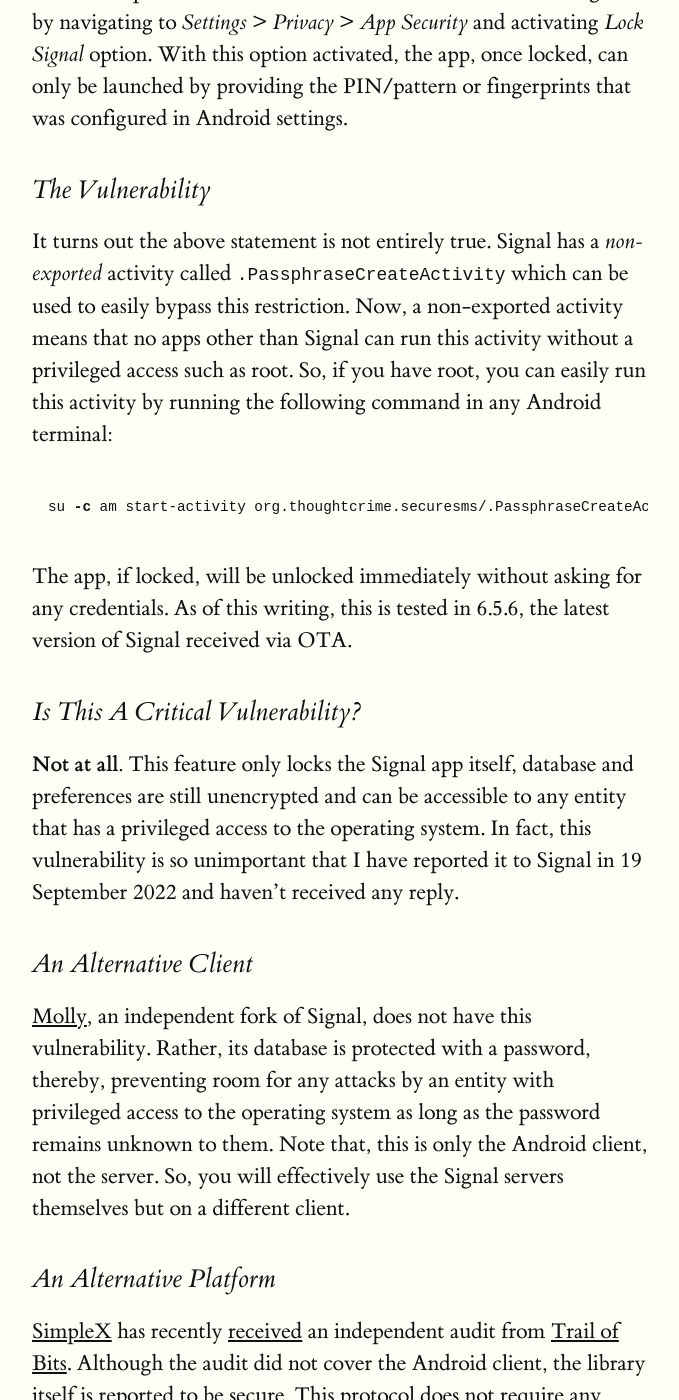
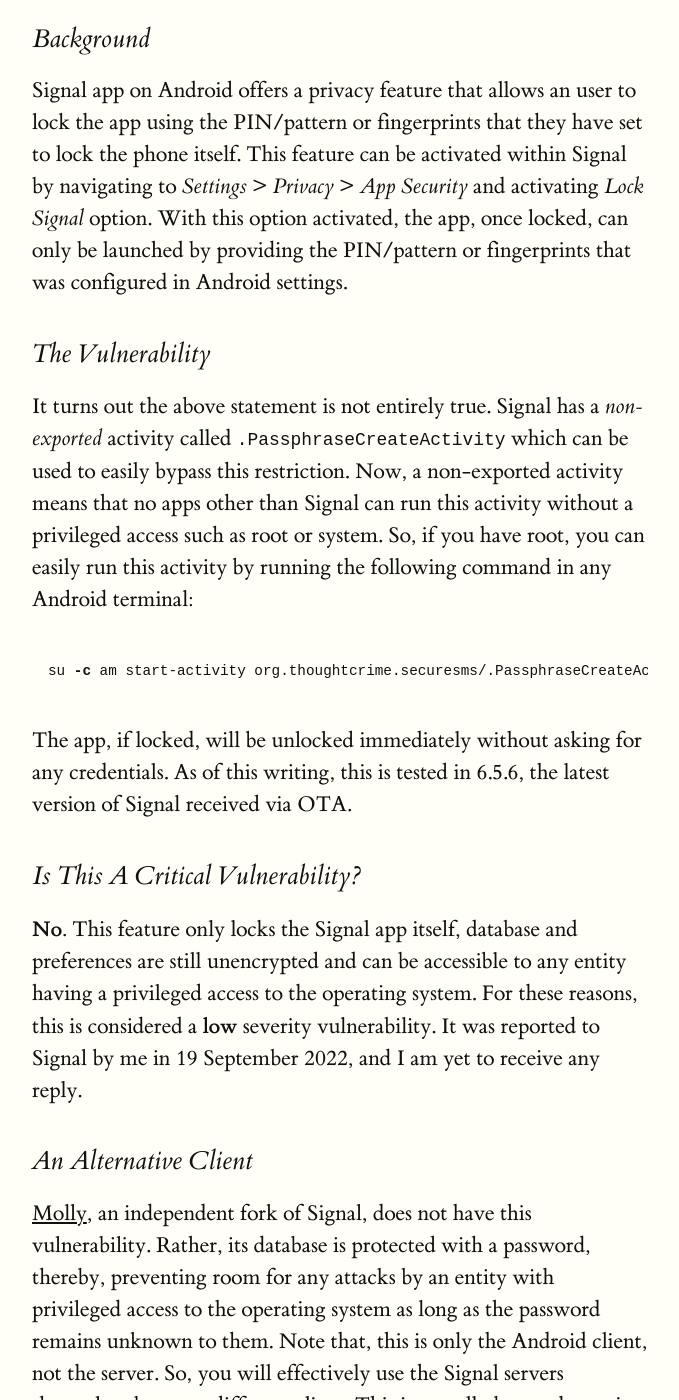
Before and after one commit to MuntashirAkon/blog, a Jekyll site: the page built from _posts/2022-12-31-a-simple-signal-unlocking-vulnerability.md, in a window 1280 px wide and 1400 px high, scrolled down 1801 px. Shown: the whole window, without its empty margins (128-807 px from the left). Built offline with Jekyll 4.4.1, drawn with Linux system fonts in a browser that asks for light colours; some of the changed text lies outside the part shown.

Commit message:
Update Signal vulnerability page
Signed-off-by: Muntashir Al-Islam <muntashirakon@riseup.net>

````diff
--- a/_posts/2022-12-31-a-simple-signal-unlocking-vulnerability.md
+++ b/_posts/2022-12-31-a-simple-signal-unlocking-vulnerability.md
@@ -1,11 +1,17 @@
 ---
 layout: post
-title: "A rather quick way to unlock Signal in a rooted phone"
+title: "A rather quick way to unlock Signal in a phone"
 description: "A low severity vulnerability allows anyone with a privileged access to the Android operating system to unlock Signal app."
 date: 2022-12-31T14:19:00+06:00
 tags: Android
 comment_id: 2
 ---
+
+**Edit July, 2023:** A lot of things happened since my writing this post.
+Nowadays,privilege escalation vulnerabilities do not seem to be quite uncommon.
+A rather extreme example is [CVE-2019-16253](https://github.com/advisories/GHSA-hgm2-f9hx-mh4c)
+which can be used to launch non-exported activities described here. Although
+a fix was provided for some versions, older phones still remain vulnerable.
 
 <a href="https://signal.org/" rel="noreferrer">Signal</a> is considered one of
 the ~~best~~ most secure instant messaging apps, because the protocol, namely
@@ -19,7 +25,7 @@ contacting to actually verify the safety number, or what prevents the client
 itself from becoming a man in the middle.
 
 <figure>
-  <img loading="lazy" src="https://signal.org/assets/features/pixel-screenshot-light-3f773957fb9e743250d07d7ce63ce68f5d16f6d161913f015425b1d7df9d8bcc.png" alt="Example of unverfied communication" rel="noreferrer" />
+  <img loading="lazy" src="https://signal.org/assets/features/signal-pixel-3ff95be5c1225215416ca118ad5adabce8b61a820f0550b2174ce3fe13831e03.png" alt="Example of unverfied communication" rel="noreferrer" />
   <span class="marginnote">This screenshot is taken from <a href="https://signal.org/" rel="noreferrer">Signal.org</a>'s homepage, and even this screenshot does not contain a verified checkmark at the bottom of the user name. (<a href="https://web.archive.org/web/20221230014743/https://signal.org/" rel="noreferrer">Archive</a>)</span>
 </figure>
 
@@ -41,8 +47,8 @@ It turns out the above statement is not entirely true. Signal has a
 *non-exported* activity called `.PassphraseCreateActivity` which can be used to
 easily bypass this restriction. Now, a non-exported activity means that no
 apps other than Signal can run this activity without a privileged access such
-as root. So, if you have root, you can easily run this activity by running the
-following command in any Android terminal:
+as root or system. So, if you have root, you can easily run this activity by
+running the following command in any Android terminal:
 
 
 ```shell
@@ -55,11 +61,11 @@ of Signal received via OTA.
 
 ### Is this a critical vulnerability?
 
-**Not at all.** This feature only locks the Signal app itself, database and
-preferences are still unencrypted and can be accessible to any entity that
-has a privileged access to the operating system. In fact, this vulnerability is
-so unimportant that I have reported it to Signal in 19 September 2022 and
-haven't received any reply.
+**No.** This feature only locks the Signal app itself, database and preferences
+are still unencrypted and can be accessible to any entity having a privileged
+access to the operating system. For these reasons, this is considered a **low**
+severity vulnerability. It was reported to Signal by me in 19 September 2022,
+and I am yet to receive any reply.
 
 ### An alternative client
 
@@ -69,12 +75,15 @@ with a password, thereby, preventing room for any attacks by an entity with
 privileged access to the operating system as long as the password remains
 unknown to them. Note that, this is only the Android client, not the server.
 So, you will effectively use the Signal servers themselves but on a different
-client.
+client. This is actually better than using Signal client itself because nobody
+should use a client supplied by the same entity that controls the servers even
+if it is end-to-end encrypted.
 
 
 ### An alternative platform
 
-<a href="https://simplex.chat" rel="noreferrer">SimpleX</a> has recently <a href="https://simplex.chat/blog/20221108-simplex-chat-v4.2-security-audit-new-website.html" rel="noreferrer">received</a>
+<a href="https://simplex.chat" rel="noreferrer">SimpleX</a> has recently
+<a href="https://simplex.chat/blog/20221108-simplex-chat-v4.2-security-audit-new-website.html" rel="noreferrer">received</a>
 an independent audit from <a href="https://www.trailofbits.com/about" rel="noreferrer">Trail of Bits</a>.
 Although the audit did not cover the Android client, the library itself is
 <a href="https://github.com/trailofbits/publications/blob/master/reviews/SimpleXChat.pdf" rel="noreferrer">reported</a>
````
